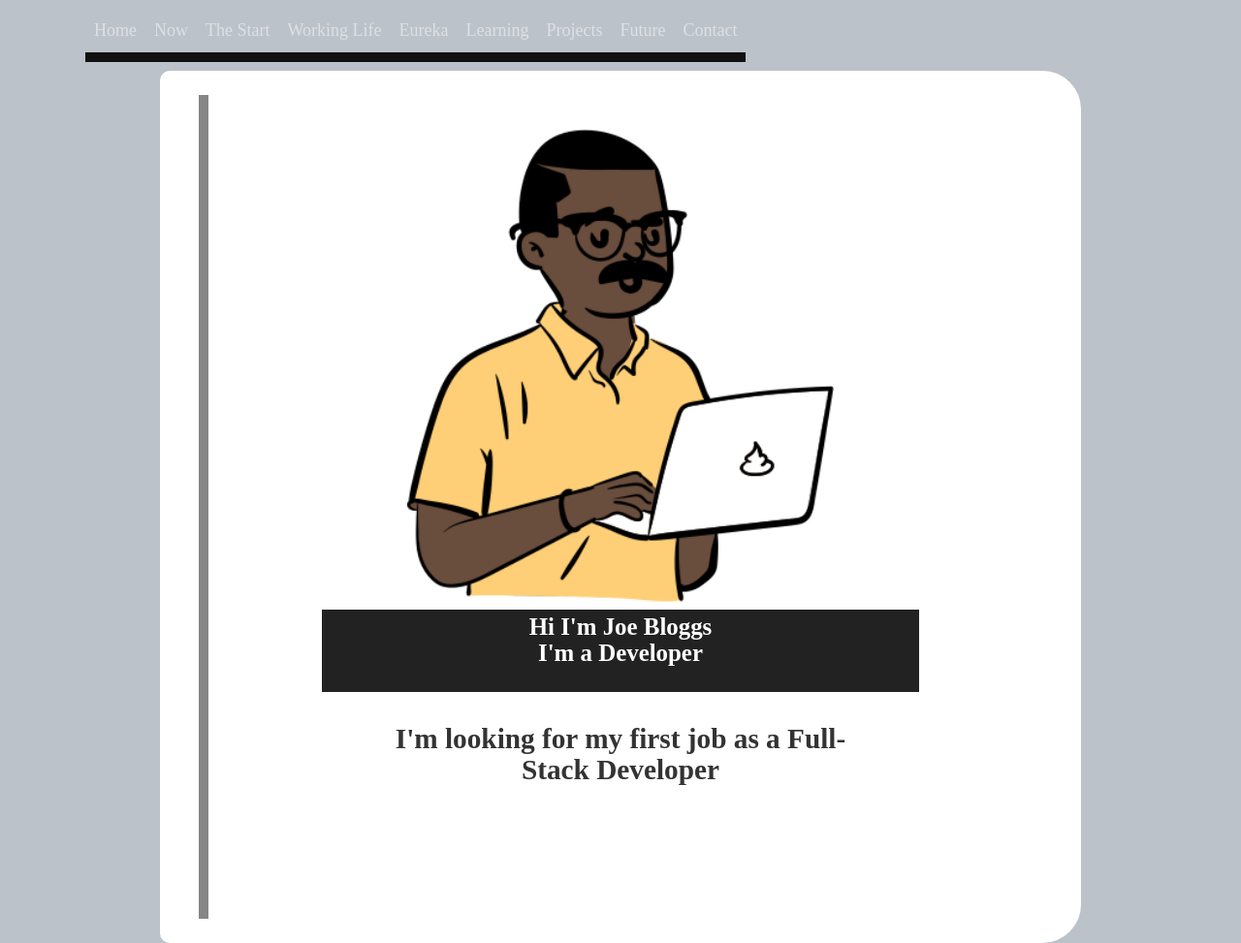
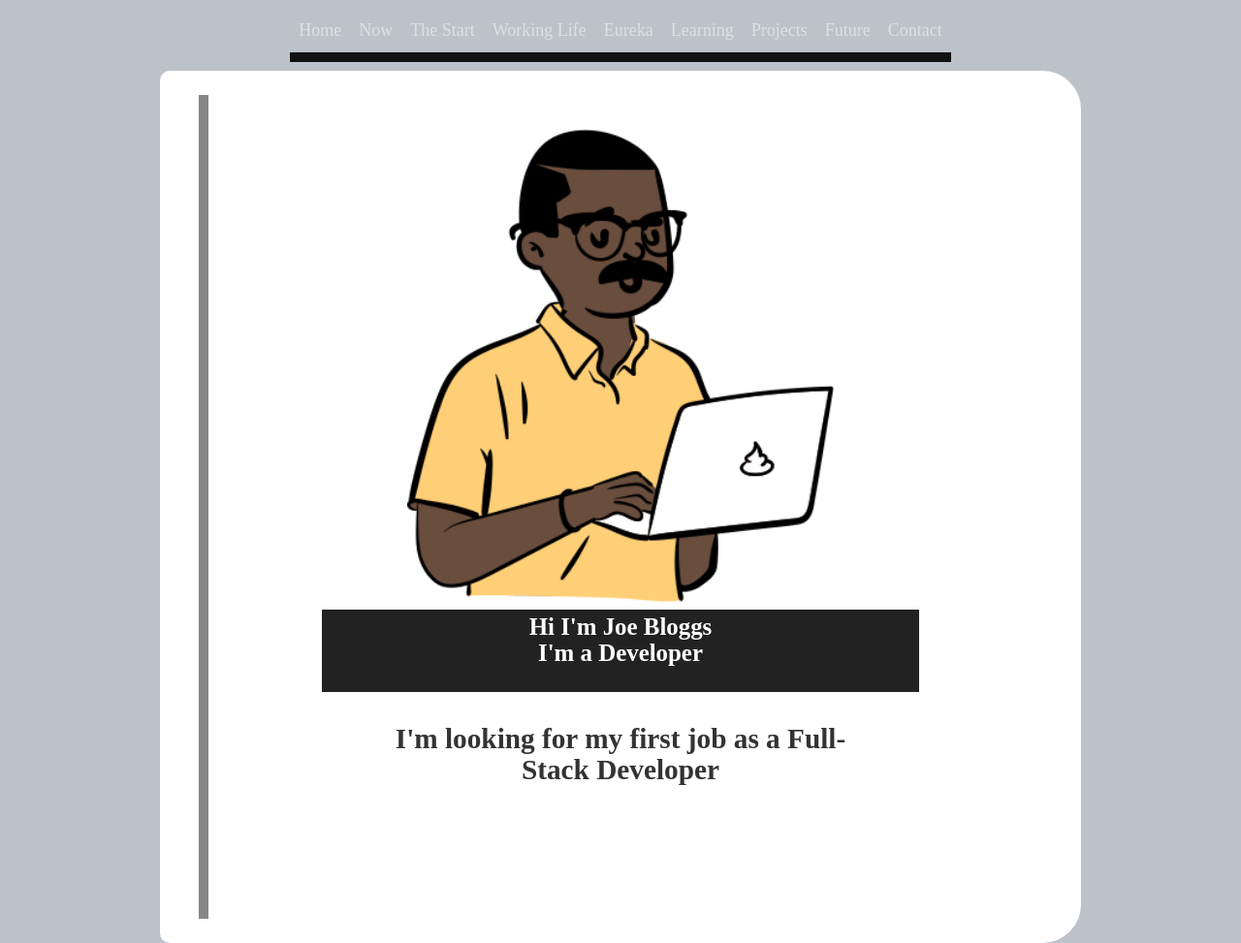
Before and after one commit to makersacademy/example-story-website, a Gatsby site: page / in a window 1280 px wide. Shown: the whole page at 97% size. Built offline with nearby package versions, Linux system fonts and the light colour scheme; Gatsby itself is replaced by a stand-in of ours.

Commit message:
center NavBar

```diff
--- a/src/components/layout/index.tsx
+++ b/src/components/layout/index.tsx
@@ -26,7 +26,9 @@ const Layout = ({ children }) => {
 
   return (
     <div>
-      <NavBar />
+      <div className="d-flex justify-content-center">
+        <NavBar />
+      </div>
       <main>{children}</main>
     </div>
   )
```
